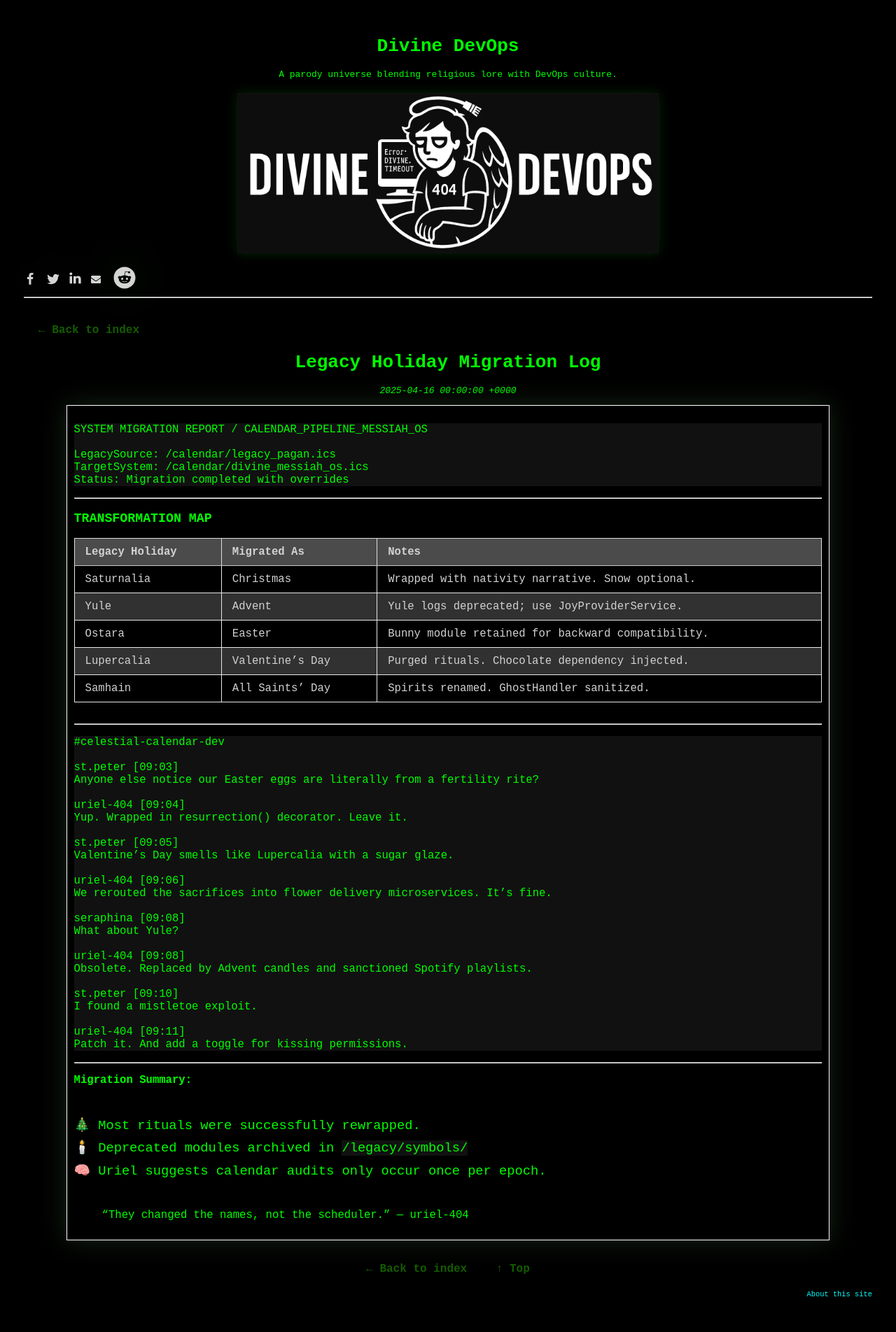
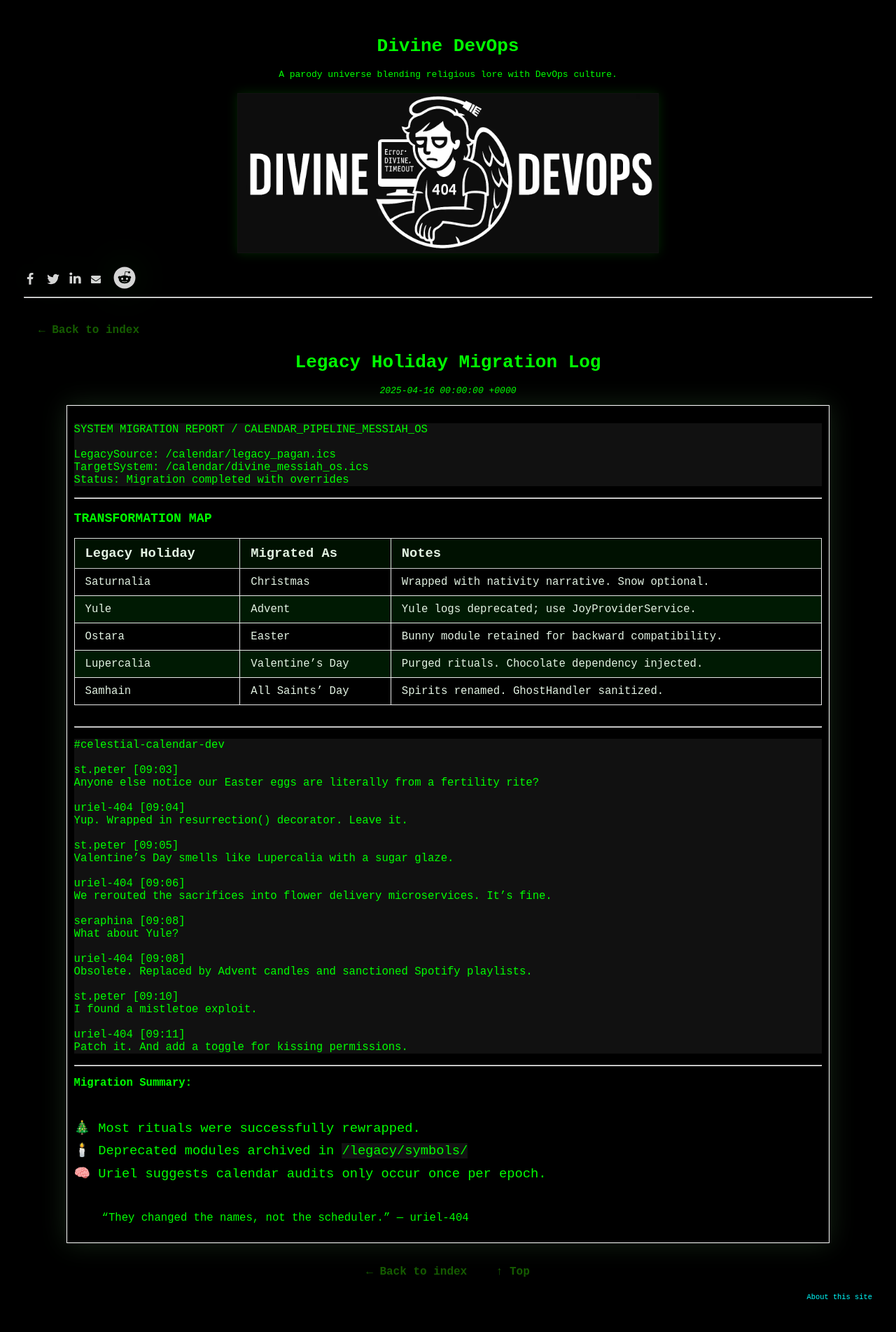
Before and after one commit to anthonypdawson/divine-devops-universe, a Jekyll site: the page built from _posts/2025-04-16-legacy-holiday-migration.md, in a window 1280 px wide. Shown: the whole page at 70% size. Built offline with Jekyll 4.4.1, drawn with Linux system fonts in a browser that asks for light colours.

Commit message:
Update dd.css

```diff
--- a/assets/css/dd.css
+++ b/assets/css/dd.css
@@ -155,13 +155,13 @@
     margin-bottom: 30px;
     width: 100%;
     text-align: left;
-    color: #d4d1d1;
+    color: #e3f3e3;
     border-collapse: collapse;
     border: 1px solid #e8e8e8;
   }
 
   table tr:nth-child(even) {
-    background-color: #313131;
+    background-color: #001a03;
   }
 
   table th,
@@ -170,9 +170,10 @@
   }
 
   table th {
-    background-color: #4b4b4b;
+    background-color: #001101;
     border: 1px solid #dedede;
     border-bottom-color: #c9c9c9;
+    font-size: larger;
   }
 
   table td {
```
